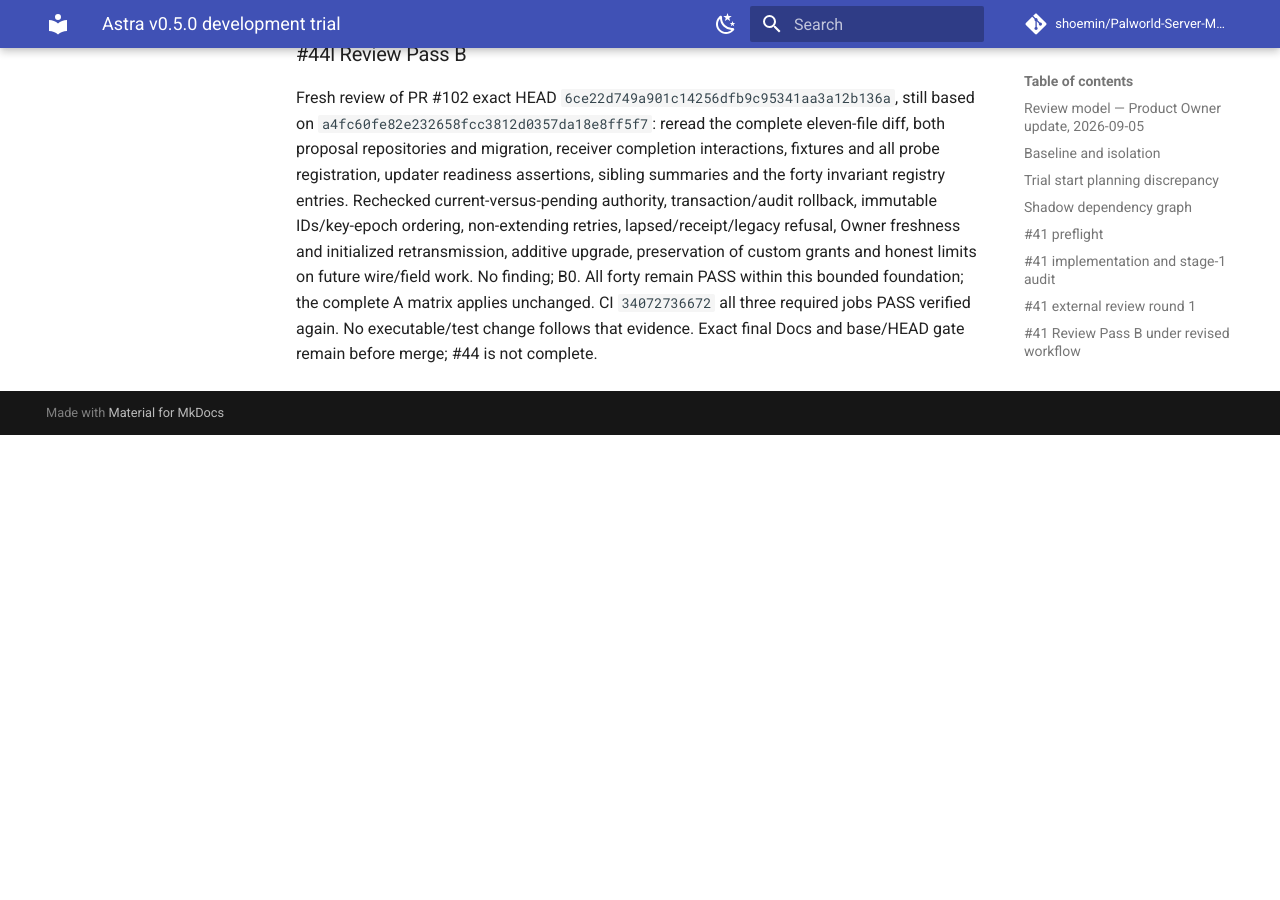
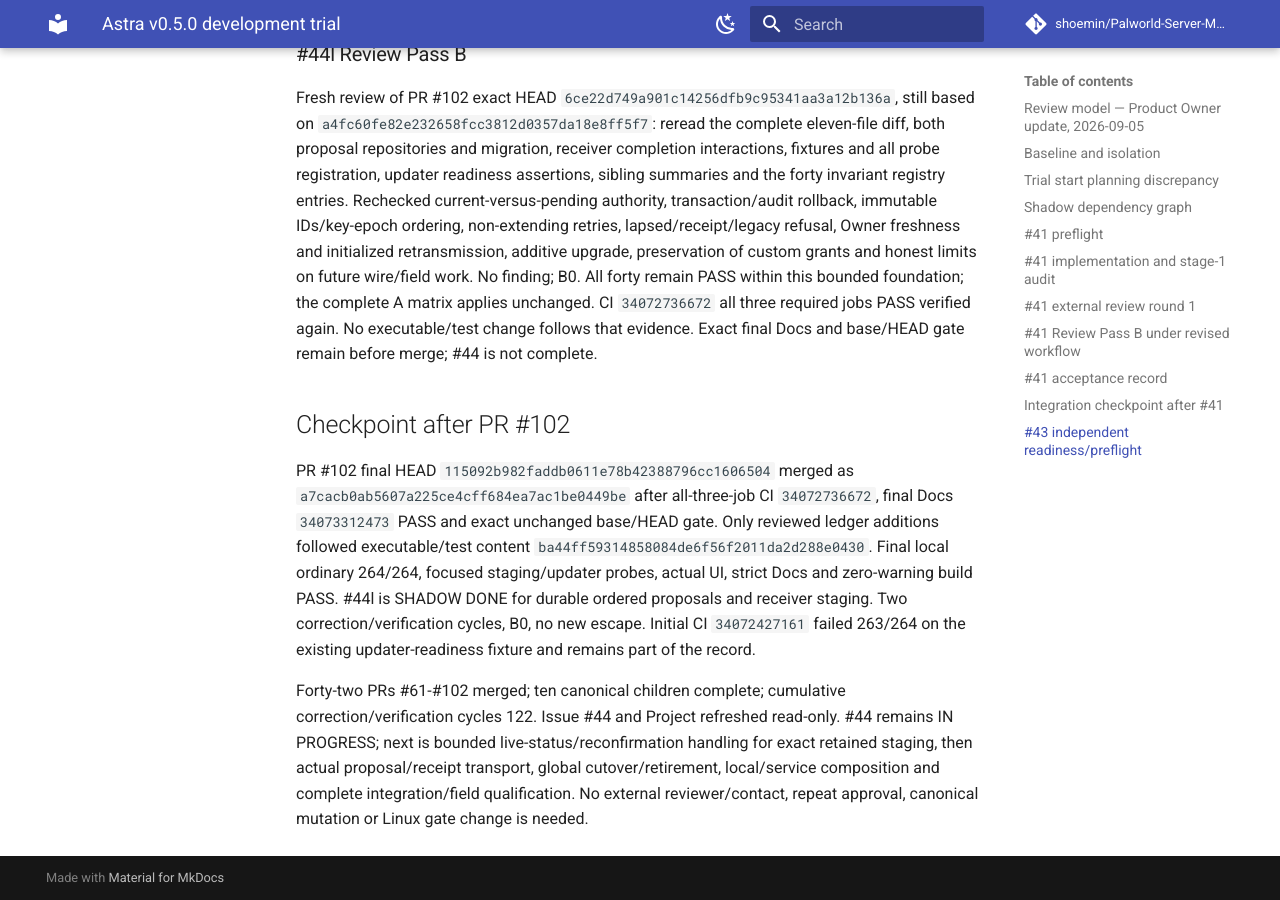
Before and after one commit to shoemin/Palworld-Server-Manager, an MkDocs documentation site: the page built from docs/experiments/astra-v0.5.0-trial.md, in a window 1280 px wide and 900 px high, scrolled down 175532 px. Built offline with MkDocs 1.6.1 and Material for MkDocs 9.7.7, drawn with Linux system fonts in a browser that asks for light colours; comment, search, counter and statistics services are not loaded; before the commit the page ends 175967 px from its top, so only the background shows below that; part of the change alters nothing that is shown.

Commit message:
Checkpoint accepted ordered rotation staging trial

```diff
--- a/docs/experiments/astra-v0.5.0-trial.md
+++ b/docs/experiments/astra-v0.5.0-trial.md
@@ -1884,3 +1884,9 @@ Reviewed every change across eleven files: additive schema and key-epoch orderin
 ### #44l Review Pass B
 
 Fresh review of PR #102 exact HEAD `6ce22d749a901c14256dfb9c95341aa3a12b136a`, still based on `a4fc60fe82e232658fcc3812d0357da18e8ff5f7`: reread the complete eleven-file diff, both proposal repositories and migration, receiver completion interactions, fixtures and all probe registration, updater readiness assertions, sibling summaries and the forty invariant registry entries. Rechecked current-versus-pending authority, transaction/audit rollback, immutable IDs/key-epoch ordering, non-extending retries, lapsed/receipt/legacy refusal, Owner freshness and initialized retransmission, additive upgrade, preservation of custom grants and honest limits on future wire/field work. No finding; B0. All forty remain PASS within this bounded foundation; the complete A matrix applies unchanged. CI `34072736672` all three required jobs PASS verified again. No executable/test change follows that evidence. Exact final Docs and base/HEAD gate remain before merge; #44 is not complete.
+
+## Checkpoint after PR #102
+
+PR #102 final HEAD `115092b982faddb0611e78b42388796cc1606504` merged as `a7cacb0ab5607a225ce4cff684ea7ac1be0449be` after all-three-job CI `34072736672`, final Docs `34073312473` PASS and exact unchanged base/HEAD gate. Only reviewed ledger additions followed executable/test content `ba44ff59314858084de6f56f2011da2d288e0430`. Final local ordinary 264/264, focused staging/updater probes, actual UI, strict Docs and zero-warning build PASS. #44l is SHADOW DONE for durable ordered proposals and receiver staging. Two correction/verification cycles, B0, no new escape. Initial CI `34072427161` failed 263/264 on the existing updater-readiness fixture and remains part of the record.
+
+Forty-two PRs #61-#102 merged; ten canonical children complete; cumulative correction/verification cycles 122. Issue #44 and Project refreshed read-only. #44 remains IN PROGRESS; next is bounded live-status/reconfirmation handling for exact retained staging, then actual proposal/receipt transport, global cutover/retirement, local/service composition and complete integration/field qualification. No external reviewer/contact, repeat approval, canonical mutation or Linux gate change is needed.
```
